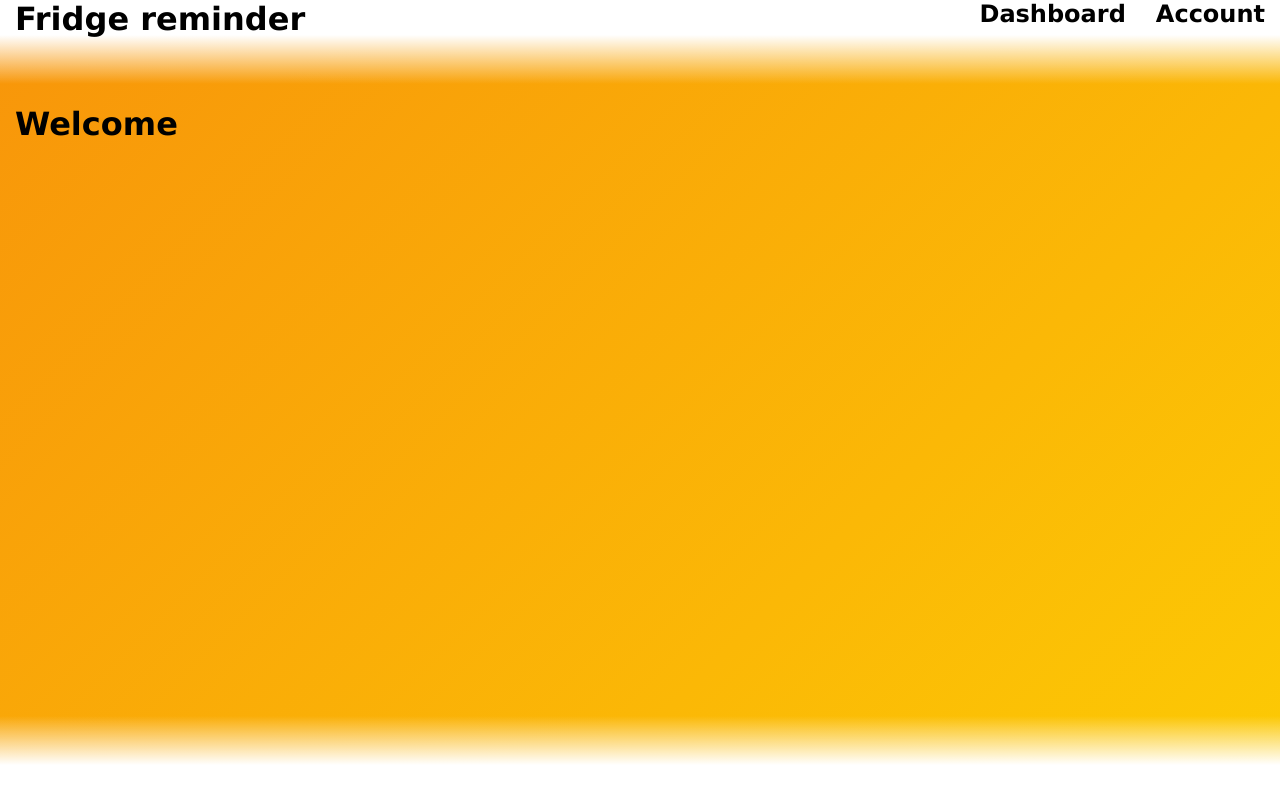
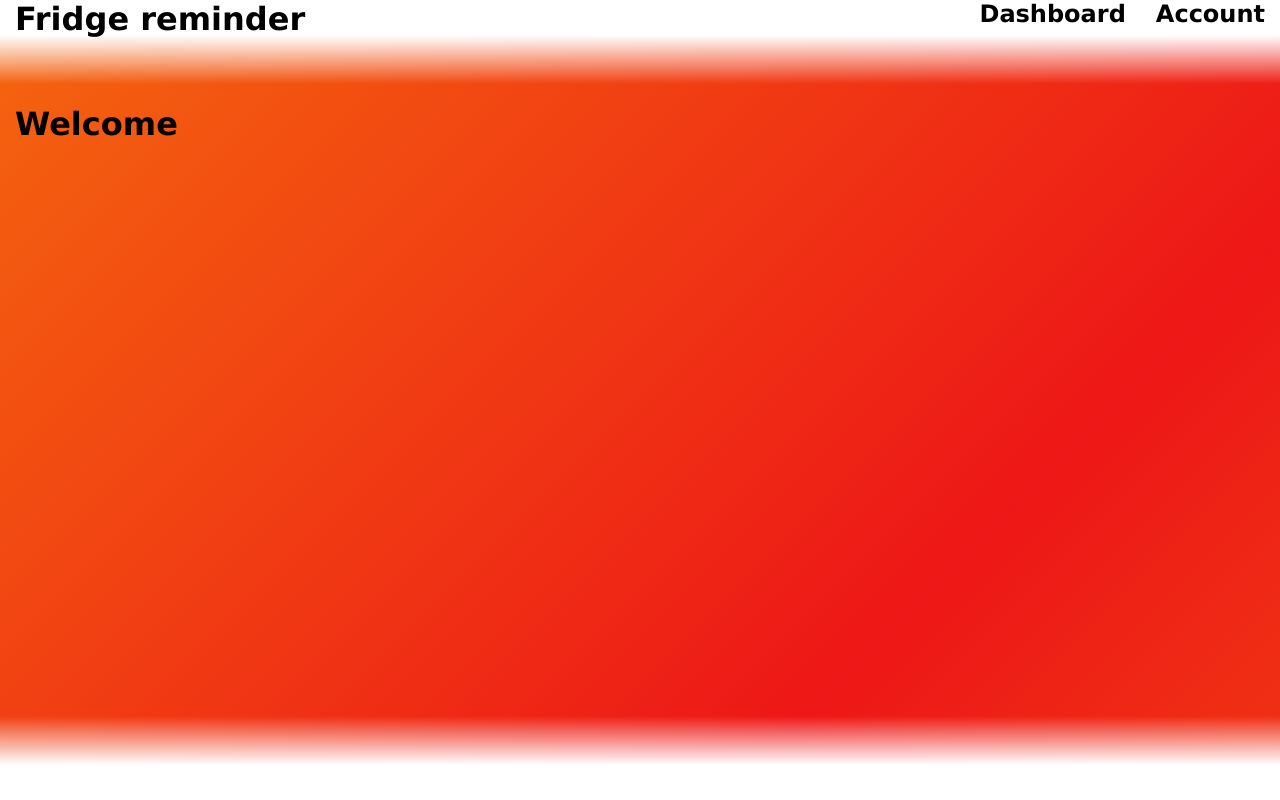
Before and after one commit to siweli/fridge-reminder, a Next.js app in the folder fridge-reminder-website/: page / in a window 1280 px wide. Built offline with nearby package versions, Linux system fonts and the light colour scheme.

Commit message:
changed background colours

```diff
--- a/fridge-reminder-website/src/app/globals.css
+++ b/fridge-reminder-website/src/app/globals.css
@@ -15,22 +15,24 @@ body {
   flex-direction: column;
   /* height: 100dvh;
   min-height: 100dvh; */
-  background: linear-gradient(-45deg, #FFEE00, #FBB806, #F6830C, #F24D11, #ED1717);
-    background-size: 400% 400%;
-    animation: gradient 15s ease infinite;
+
+  background: repeating-linear-gradient(135deg, #ED1717, #F24D11, #F6830C, #FBB806, #FFCC00, #FBB806, #F6830C, #F24D11, #ED1717, #F24D11, #F6830C);
+    background-size: 500% 500%;
+    animation: gradient 30s infinite linear;
 }
 
 @keyframes gradient {
     0% {
-        background-position: 0% 50%;
+        background-position: 100% 100%;
     }
     50% {
-        background-position: 100% 50%;
+        background-position: 50% 50%;
     }
     100% {
-        background-position: 0% 50%;
+        background-position: 0% 0%;
     }
 }
+
 
 /* =================== */
 /* HEADER/FOOTER STUFF */
```
